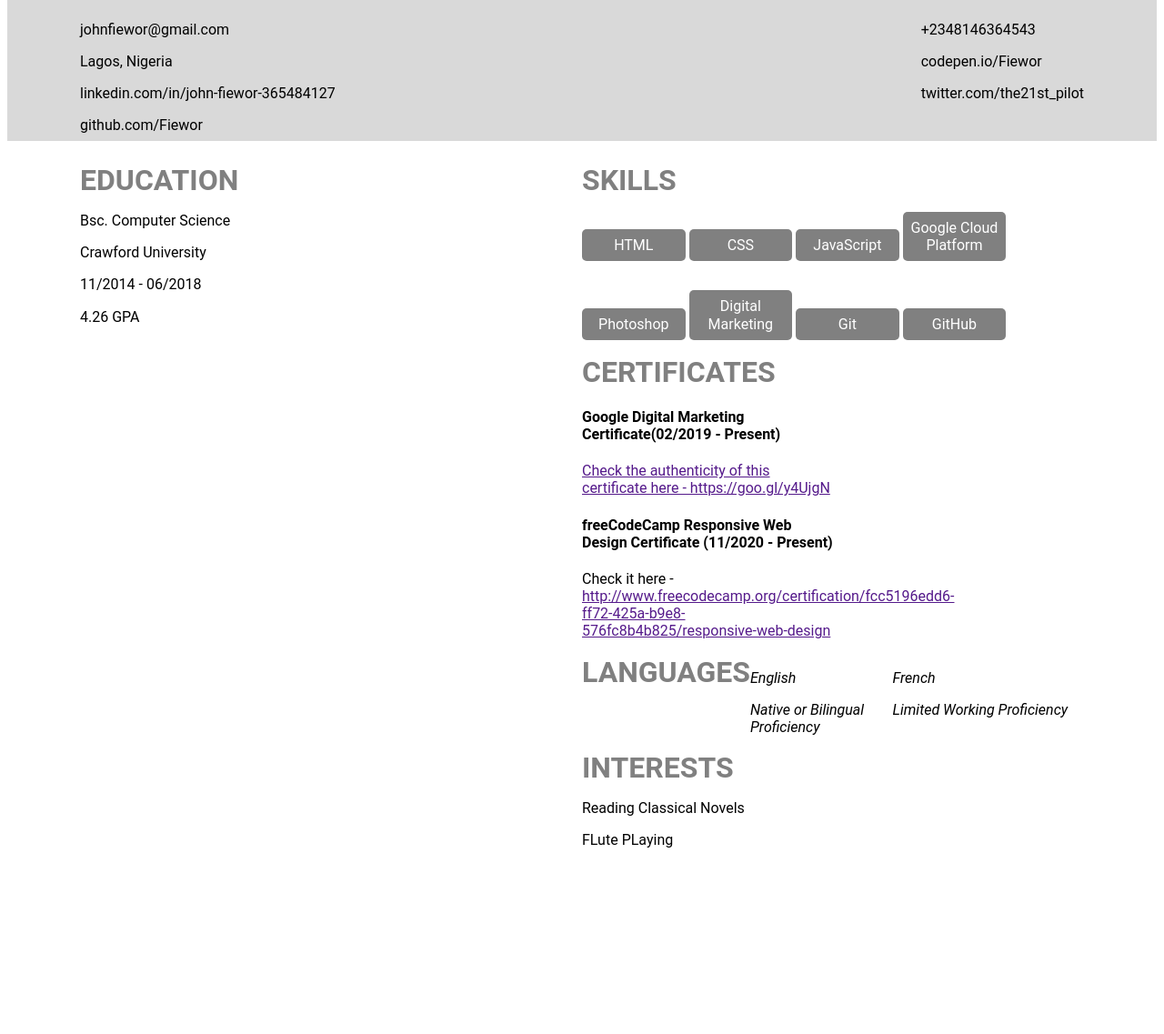
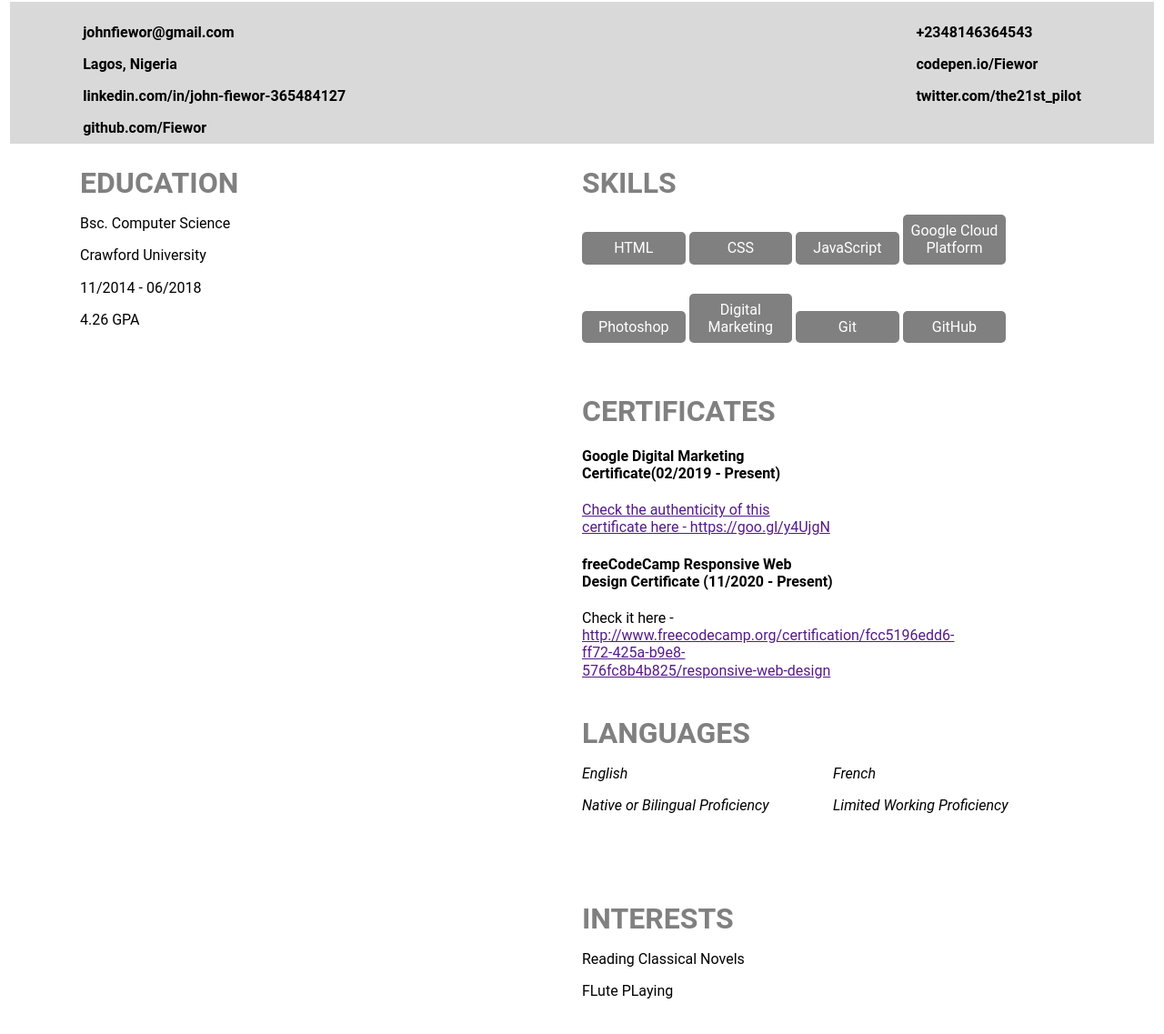
Before and after one commit to Fiewor/resume, a plain HTML site: page index.html in a window 1280 px wide. Shown: the part 225-1362 px from the top of the page at 91% size. Before the commit the page ends 1191 px from the top, so only its background shows below. Drawn offline with Linux system fonts and the light colour scheme.

Commit message:
design improvements

```diff
--- a/index.html
+++ b/index.html
@@ -60,6 +60,7 @@
             </div>
             <div id="languages">
                 <h2>LANGUAGES</h2>
+                <div id="language-content">
                     <div>
                         <p>English</p>
                         <p>Native or Bilingual Proficiency<p>
@@ -68,6 +69,7 @@
                         <p>French</p>
                         <p>Limited Working Proficiency</p>
                     </div>
+                </div>
             </div id="interests">
                 <h2>INTERESTS</h2>
                 <p>Reading Classical Novels</p>
--- a/style.css
+++ b/style.css
@@ -5,7 +5,7 @@
     line-height: 0;
 }
 
-body {
+html {
     font-family: 'Roboto', sans-serif;
 }
 
@@ -18,7 +18,7 @@ h2{
     margin: 0;
 }
 
-.first p {
+.first p, .second {
     margin: 0.2rem;
     font-weight: 600;
 }
@@ -76,6 +76,10 @@ h2:first-of-type {
     margin-left: 2rem ;
 }
 
+.third div {
+    margin-bottom: 2.5rem;
+}
+
 .skills p {
     background-color: grey;
     border-radius: 5px;
@@ -95,10 +99,9 @@ h2:first-of-type {
     width: 50%;
  }
 
- #languages:not(h2){
+ #languages #language-content {
      display: flex;
-     flex-direction: row;
-     align-content: space-between;
+     justify-content: space-between;
  }
 
  #languages p {
```
Lines whose indentation alone changed are shown as unchanged.
